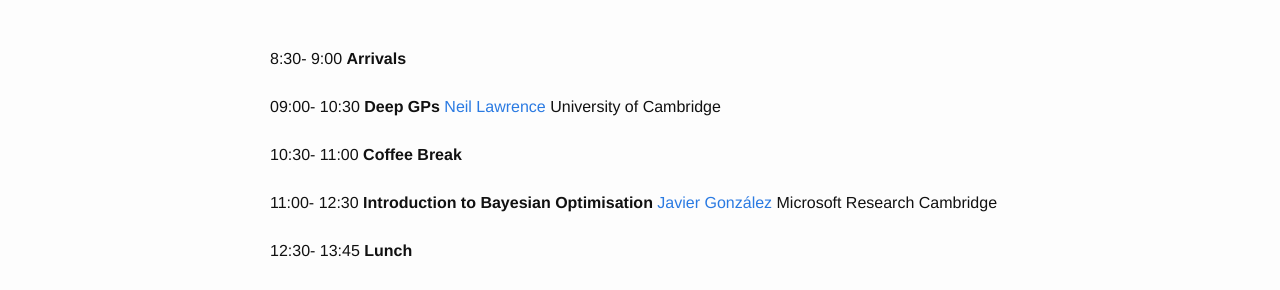
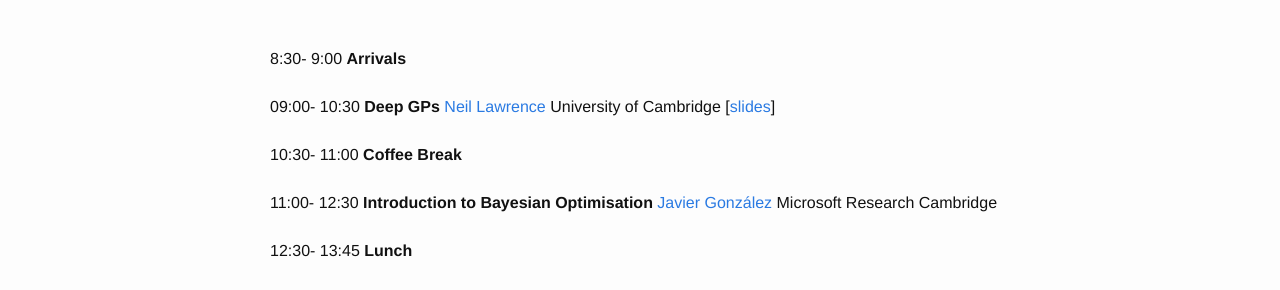
Before and after one commit to gpschool/gpss20, a Jekyll site: the page built from _posts/2020-09-16-day-3.md, in a window 1280 px wide. Shown: the part 378-668 px from the top of the page. Built offline with Jekyll 4.4.1, drawn with Linux system fonts in a browser that asks for light colours; some of the changed lines change nothing that is shown.

Commit message:
Update 2020-09-16-day-3.md

```diff
--- a/_posts/2020-09-16-day-3.md
+++ b/_posts/2020-09-16-day-3.md
@@ -17,6 +17,7 @@ talks:
     institute: "University of Cambridge"
   start: "09:00"
   end: "10:30"
+  slides: "Lawrence2020.html"
 - title: "Coffee Break"
   start: "10:30"
   end: "11:00"
```
